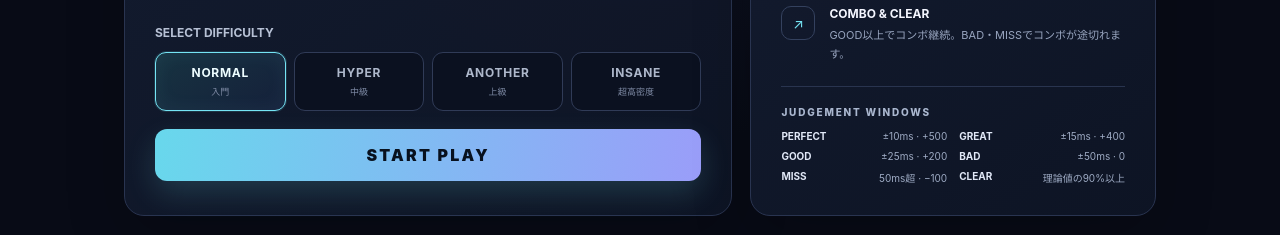
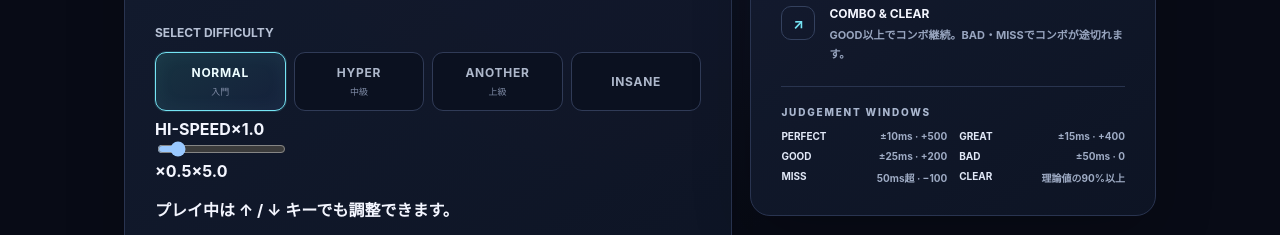
Before and after one commit to scandiumpuru/quadra-4k, a plain HTML site: page index.html in a window 1280 px wide. Shown: the part 565-800 px from the top of the page. Drawn offline with Linux system fonts and the light colour scheme.

Commit message:
Add hi-speed selector to music selection

```diff
--- a/index.html
+++ b/index.html
@@ -34,7 +34,13 @@
         <button class="diff-btn active" data-diff="NORMAL"><strong>NORMAL</strong><small>入門</small></button>
         <button class="diff-btn" data-diff="HYPER"><strong>HYPER</strong><small>中級</small></button>
         <button class="diff-btn" data-diff="ANOTHER"><strong>ANOTHER</strong><small>上級</small></button>
-        <button class="diff-btn" data-diff="INSANE"><strong>INSANE</strong><small>超高密度</small></button>
+        <button class="diff-btn" data-diff="INSANE"><strong>INSANE</small></button>
+      </div>
+      <div class="speed-control">
+        <div class="speed-heading"><label for="speedSlider">HI-SPEED</label><output id="speedValue" for="speedSlider">×1.0</output></div>
+        <input id="speedSlider" type="range" min="0.5" max="5" step="0.1" value="1">
+        <div class="speed-range"><span>×0.5</span><span>×5.0</span></div>
+        <p>プレイ中は ↑ / ↓ キーでも調整できます。</p>
       </div>
       <button class="start-btn" id="startButton">START PLAY</button>
     </section>
```
